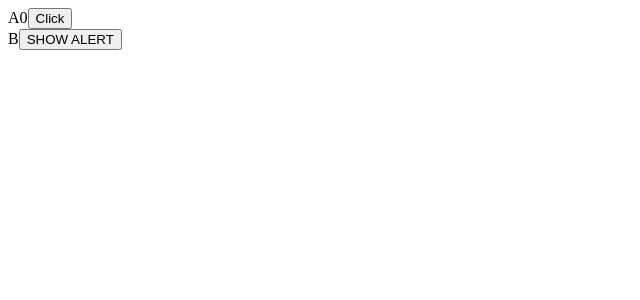
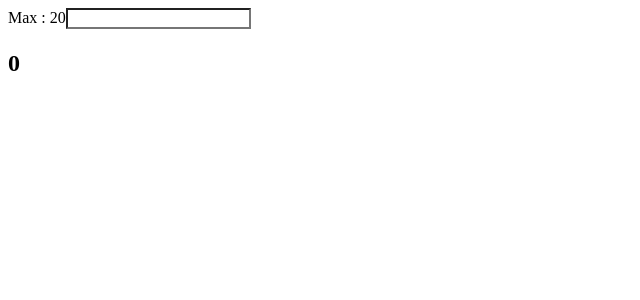
Before and after one commit to ManhAnNguyen/ci88, a React (Vite) app: page / in a window 1280 px wide. Shown: the top 300 px of the page, without its empty margins (0-640 px from the left). Built offline with nearby package versions, Linux system fonts and the light colour scheme; a web font is replaced by a local one.

Commit message:
add day6_lab

```diff
--- a/src/App.jsx
+++ b/src/App.jsx
@@ -2,13 +2,38 @@ import React, { useState } from "react";
 import A from "./components/A";
 import B from "./components/B";
 
+// const name = 'ds'
+// const name = 'ds'
+//scope
 const App = () => {
-  const [count, setCount] = useState(0);
+  const [value, setValue] = useState("");
+  const [error, setError] = useState(false);
+
+  const onChangeInput = (e) => {
+    const valueInput = e.target.value;
+    if (valueInput.length > 20) {
+      setError(true);
+      alert("Maxium 20");
+      return;
+    }
+    setValue(valueInput);
+  };
+
+  // console.log(error);
 
   return (
     <div>
-      <A count={count} setCount={setCount} />
-      <B count={count} />
+      {" "}
+      Max : 20
+      <input
+        style={{
+          background: error ? "red" : "white",
+        }}
+        value={value}
+        onChange={(e) => onChangeInput(e)}
+      />
+      <h1>{value}</h1>
+      <h2>{value.length}</h2>
     </div>
   );
 };
--- a/src/components/Input/styles.css
+++ b/src/components/Input/styles.css
@@ -3,6 +3,9 @@
     position: relative;
     width: fit-content;
 
+}
+input{
+    background-color: red;
 }
 .label{
     display: block;
```
